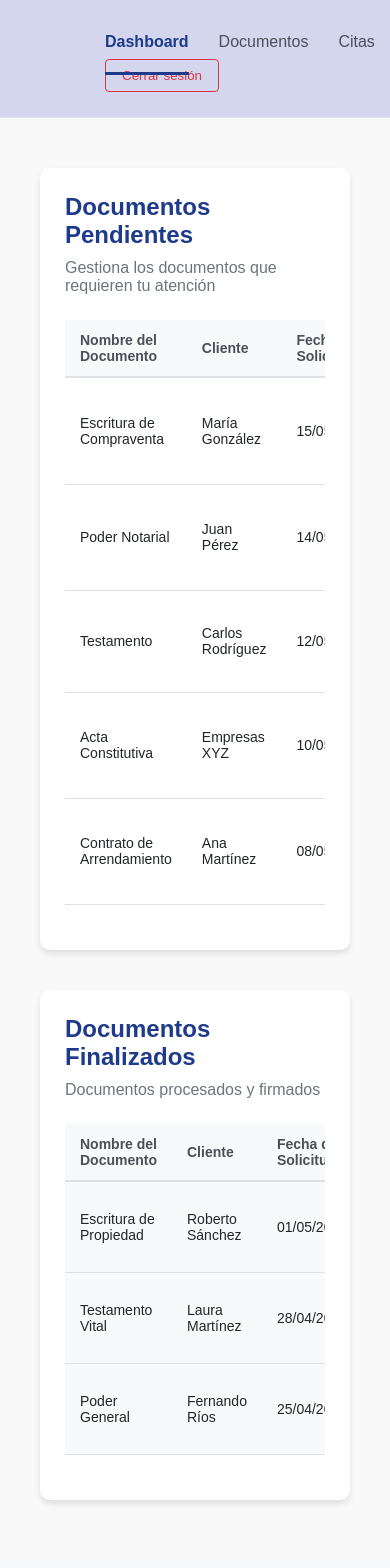
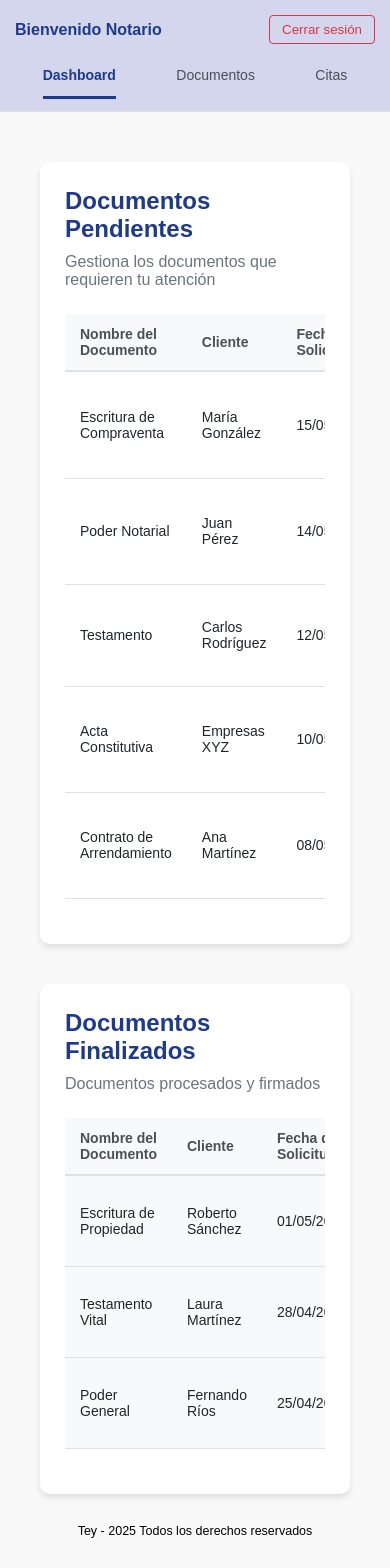
Before and after one commit to angeleduiglesias/TeyAngular, an Angular app: page /notario/dashboard in a window 390 px wide. Shown: the top 1568 px of the page. Built offline with nearby package versions, Linux system fonts and the light colour scheme; no server answers.

Commit message:
creacion de servicio de notario dashboard y nombre, cambios de ui

```diff
--- /dev/null
+++ b/src/app/services/notario/notario-dashboard.service.ts
@@ -0,0 +1,69 @@
+import { Injectable } from '@angular/core';
+import { HttpClient, HttpHeaders } from '@angular/common/http';
+import { map, catchError } from 'rxjs/operators';
+import { Observable, throwError } from 'rxjs';
+import { environment } from '../../../environments/environment';
+import { AuthService } from '../auth-service';
+import { Documento, Cita } from '../../../pages/notario/dashboard/notario-dashboard-component';
+
+export interface DashboardNotarioInformation {
+  nombre_notario: string;
+  citas: Cita[];
+  documentos: Documento[];
+}
+
+@Injectable({
+  providedIn: 'root'
+})
+export class NotarioDashboardService {
+
+  constructor(
+    private http: HttpClient,
+    private authService: AuthService
+  ) { }
+
+  /**
+   * Obtiene los datos del dashboard del administrador
+   * @returns Observable con la información del dashboard
+   */
+  getDashboardData(): Observable<DashboardNotarioInformation> {
+    // Obtener el token de autenticación
+    const token = this.authService.getToken();
+
+    // Configurar headers con el token
+    const headers = {
+      'Authorization': `Bearer ${token}`,
+      'Content-Type': 'application/json'
+    };
+
+    // Realizar la petición al endpoint del dashboard
+    return this.http.get<DashboardNotarioInformation>(`${environment.apiUrl}/api/notario/dashboard`, { headers })
+    .pipe(
+        map(response => {
+          // Procesar la respuesta antes de devolverla
+          return {
+            nombre_notario: response.nombre_notario || 'notario',
+            citas: response.citas || [],
+            documentos: response.documentos || [],
+          };
+        }),
+        catchError(error => {
+          console.error('Error en el servicio NotarioDashboardService:', error);
+
+          // Puedes añadir lógica adicional para manejar diferentes tipos de errores
+          if (error.status === 401) {
+            console.error('Error de autenticación: Token inválido o expirado');
+          } else if (error.status === 403) {
+            console.error('Error de autorización: No tienes permisos para acceder a estos datos');
+          } else if (error.status === 404) {
+            console.error('Error: Endpoint no encontrado');
+          } else if (error.status === 0) {
+            console.error('Error de conexión: No se pudo conectar con el servidor');
+          }
+
+          // Propagar el error para que el componente pueda manejarlo
+          return throwError(() => error);
+        })
+      );
+  }
+}
--- /dev/null
+++ b/src/app/services/notario/notario-nombre.service.ts
@@ -0,0 +1,33 @@
+import { Injectable } from '@angular/core';
+
+@Injectable({
+  providedIn: 'root'
+})
+export class NotarioNombreService {
+  private nombreNotario: string = 'Notario';
+
+  constructor() {
+    // Al iniciar, intentar recuperar desde sessionStorage
+    const nombreGuardado = sessionStorage.getItem('nombreNotario');
+    if (nombreGuardado) {
+      this.nombreNotario = nombreGuardado;
+    }
+  }
+
+  // Guardar el nombre del cliente (se llama una vez, desde ClienteComponent)
+  setNombre(nombre_notario: string): void {
+    this.nombreNotario = nombre_notario;
+    sessionStorage.setItem('nombreNotario', nombre_notario);
+  }
+
+  // Obtener el nombre del cliente
+  getNombre(): string {
+    return this.nombreNotario;
+  }
+
+  // Opcional: limpiar el nombre al cerrar sesión
+  limpiarNombre(): void {
+    this.nombreNotario = '';
+    sessionStorage.removeItem('nombreNotario');
+  }
+}
--- a/src/pages/notario/dashboard/notario-dashboard-component.ts
+++ b/src/pages/notario/dashboard/notario-dashboard-component.ts
@@ -1,8 +1,10 @@
 import { Component, OnInit } from '@angular/core';
 import { CommonModule } from '@angular/common';
 import { Router } from '@angular/router';
+import { AuthService } from '../../../app/services/auth-service';
+import { NotarioDashboardService } from '../../../app/services/notario/notario-dashboard.service';
 
-interface Documento {
+export interface Documento {
   id: number;
   titulo: string;
   cliente: string;
@@ -13,7 +15,7 @@ interface Documento {
   citaProgramada?: boolean;
 }
 
-interface Cita {
+export interface Cita {
   id: number;
   documentoId: number;
   cliente: string;
@@ -31,6 +33,11 @@ interface Cita {
   styleUrls: ['./notario-dashboard-component.css']
 })
 export class NotarioDashboardComponent implements OnInit {
+
+  userData: any = null;
+
+  activeTab: string = 'documentos';
+
   documentosPendientes: Documento[] = [
     {
       id: 1,
@@ -121,10 +128,47 @@ export class NotarioDashboardComponent implements OnInit {
   mostrarModalCita: boolean = false;
   citaSeleccionada: Cita | null = null;
 
-  constructor(private router: Router) {}
+  cargando: boolean = false;
+  error: string = '';
+
+  constructor(
+    private router: Router,
+    private authService: AuthService,
+    private notarioDashboardService: NotarioDashboardService,
+  ) {}
 
   ngOnInit(): void {
     // Inicialización del componente
+    this.authService.currentUser$.subscribe(user => {
+      this.userData = user;
+
+      this.cargarDatosDashboard();
+    });
+  }
+
+  cargarDatosDashboard(): void {
+    this.cargando = true;
+    this.error = '';
+
+    // Obtener el ID del usuario desde el servicio de autenticación
+
+    this.notarioDashboardService.getDashboardData()
+      .subscribe({
+        next: (response) => {
+          console.log('Datos recibidos del dashboard:', response);
+          // Actualizar datos del trámite
+          this.citas = response.citas;
+          this.documentosFinalizados = response.documentos;
+          this.documentosPendientes = response.documentos;
+
+          this.cargando = false;
+        },
+        error: (error) => {
+          console.error('Error al cargar datos del dashboard:', error);
+          this.error = 'No se pudieron cargar los datos. Por favor, intenta nuevamente.';
+          this.cargando = false;
+        }
+      });
   }
 
   revisarDocumento(id: number): void {
--- a/src/pages/notario/nav-bar/notario-navbar-component.css
+++ b/src/pages/notario/nav-bar/notario-navbar-component.css
@@ -1,18 +1,26 @@
+.navbar-container {
+  width: 100%;
+}
+
+
 .navbar {
     display: flex;
     justify-content: space-between;
     align-items: center;
-    padding: 25px 105px;
+    padding: 15px 30px;
     margin-bottom: 30px;
     border-bottom: 1px solid #e0e0e0;
-    flex-wrap: wrap;
+    position: relative;
     background-color: #1d2cb32b;
   }
 
   .navbar-brand h1 {
     color: #1E3A8A;
     margin: 0;
-    font-size: 24px;
+    font-size: 26px;
+    white-space: nowrap;
+    overflow: hidden;
+    text-overflow: ellipsis;
   }
 
   .navbar-menu {
@@ -91,3 +99,69 @@
     background-color: #dc3545;
     color: white;
   }
+
+  /* Estilos responsivos */
+@media screen and (max-width: 992px) {
+  .navbar {
+    padding: 15px 20px;
+  }
+
+  .navbar-brand h1 {
+    font-size: 18px;
+  }
+
+  .nav-links {
+    gap: 5px;
+    font-size: 14px;
+    padding: 5px;
+  }
+}
+
+@media screen and (max-width: 768px) {
+  .navbar {
+    flex-wrap: wrap;
+    padding: 15px;
+  }
+
+  .navbar-brand {
+    flex: 1;
+  }
+
+  .navbar-menu {
+    flex-basis: 100%;
+    order: 4;
+    margin-top: 10px;
+  }
+
+  .navbar-menu.active {
+    display: flex;
+  }
+
+  .nav-links {
+    flex-direction: row;
+    width: 100%;
+    gap: 15px;
+    justify-content:space-around;
+    text-align: center;
+  }
+
+  .nav-links li.active::after {
+    bottom: -8px;
+  }
+
+  .logout-btn {
+    order: 2;
+    padding: 6px 12px;
+  }
+}
+
+
+@media screen and (max-width: 480px) {
+  .navbar-brand h1 {
+    font-size: 16px;
+  }
+
+  .nav-links li a {
+    font-size: 14px;
+  }
+}
--- a/src/pages/notario/nav-bar/notario-navbar-component.html
+++ b/src/pages/notario/nav-bar/notario-navbar-component.html
@@ -1,7 +1,7 @@
 <div class="navbar-container">
 <nav class="navbar">
   <div class="navbar-brand">
-    <h1 *ngIf="userData">Bienvenido {{ userData.nombre }}</h1>
+    <h1>Bienvenido {{ nombre_notario }}</h1>
   </div>
   <div class="navbar-menu">
     <ul class="nav-links">
--- a/src/pages/notario/nav-bar/notario-navbar-component.ts
+++ b/src/pages/notario/nav-bar/notario-navbar-component.ts
@@ -1,13 +1,6 @@
 import { Component, OnInit, Input, Output, EventEmitter } from '@angular/core';
 import { CommonModule } from '@angular/common';
-import { Router } from '@angular/router';
-
-interface Notificacion {
-  id: number;
-  mensaje: string;
-  fecha: Date;
-  leida: boolean;
-}
+import { NotarioNombreService } from '../../../app/services/notario/notario-nombre.service';
 
 @Component({
   selector: 'app-notario-navbar',
@@ -16,16 +9,17 @@ interface Notificacion {
   styleUrl: './notario-navbar-component.css'
 })
 export class NotarioNavbarComponent implements OnInit {
-  @Input() userData: any;
+  nombre_notario: string = '';
+
   @Input() activeTab: string = 'dashboard';
 
   @Output() tabChange = new EventEmitter<string>();
   @Output() logoutEvent = new EventEmitter<void>();
 
-  constructor(private router: Router) {}
+  constructor(private notarioNombreService: NotarioNombreService) {}
 
   ngOnInit(): void {
-    // Inicialización del componente
+    this.nombre_notario = this.notarioNombreService.getNombre();
   }
 
   changeTab(tab: string): void {
--- a/src/pages/notario/notario.component.css
+++ b/src/pages/notario/notario.component.css
@@ -14,9 +14,10 @@
 
 .footer {
   text-align: center;
-  padding: 20px;
-  background-color: #f8f9fa;
-  margin-top: 40px;
-  color: #6c757d;
-  font-size: 14px;
+  width: 100%;
+  padding: 10px 0;
+  color: black;
+  bottom: 0;
+  left: 0;
+  font-size: 12.5px ;
 }
--- a/src/pages/notario/notario.component.html
+++ b/src/pages/notario/notario.component.html
@@ -1,7 +1,6 @@
 <div class="notario-container">
   <!-- Navbar superior -->
   <app-notario-navbar
-    [userData]="userData"
     [activeTab]="activeTab"
     (tabChange)="changeTab($event)"
     (logoutEvent)="logout()">
--- a/src/pages/notario/notario.component.ts
+++ b/src/pages/notario/notario.component.ts
@@ -4,6 +4,8 @@ import { Router, RouterModule, NavigationEnd, Event } from '@angular/router';
 import { AuthService } from '../../app/services/auth-service';
 import { NotarioNavbarComponent } from './nav-bar/notario-navbar-component';
 import { Subscription, filter } from 'rxjs';
+import { NotarioDashboardService } from '../../app/services/notario/notario-dashboard.service';
+import { NotarioNombreService } from '../../app/services/notario/notario-nombre.service';
 
 @Component({
   selector: 'app-notario',
@@ -19,14 +21,23 @@ export class NotarioComponent implements OnInit, OnDestroy {
 
   constructor(
     private authService: AuthService,
-    private router: Router
+    private router: Router,
+    private notarioNombreService: NotarioNombreService,
+    private notarioDashboardService: NotarioDashboardService
   ) {}
 
   ngOnInit(): void {
     // Obtener información del usuario actual
     this.authService.currentUser$.subscribe(user => {
       this.userData = user;
+
+    this.notarioDashboardService.getDashboardData().subscribe({
+      next: (data) => {
+        this.notarioNombreService.setNombre(data.nombre_notario);
+      }
     });
+  });
+
 
     // Suscribirse a los eventos de navegación para actualizar la pestaña activa
     this.routerSubscription = this.router.events
```
